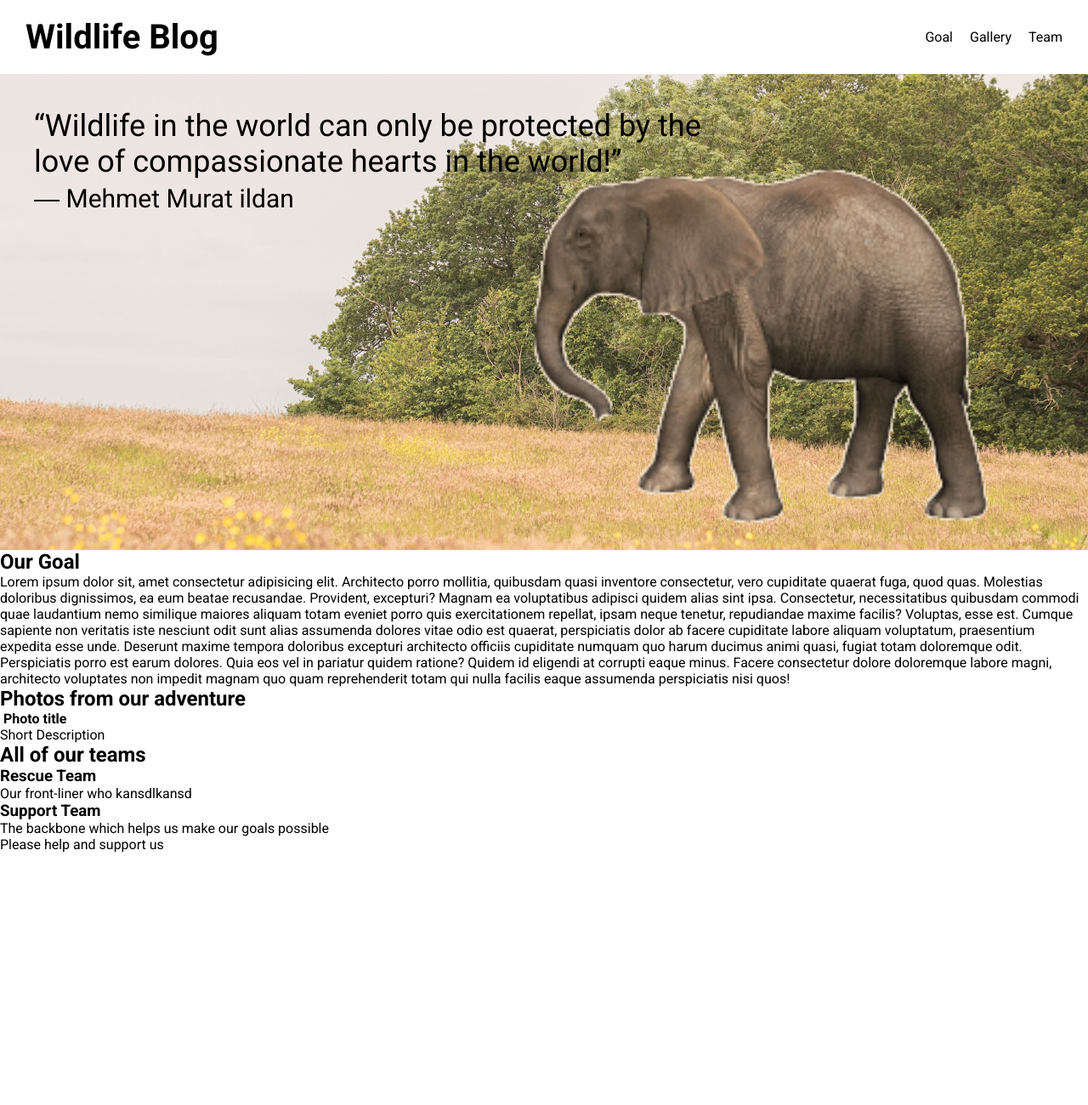
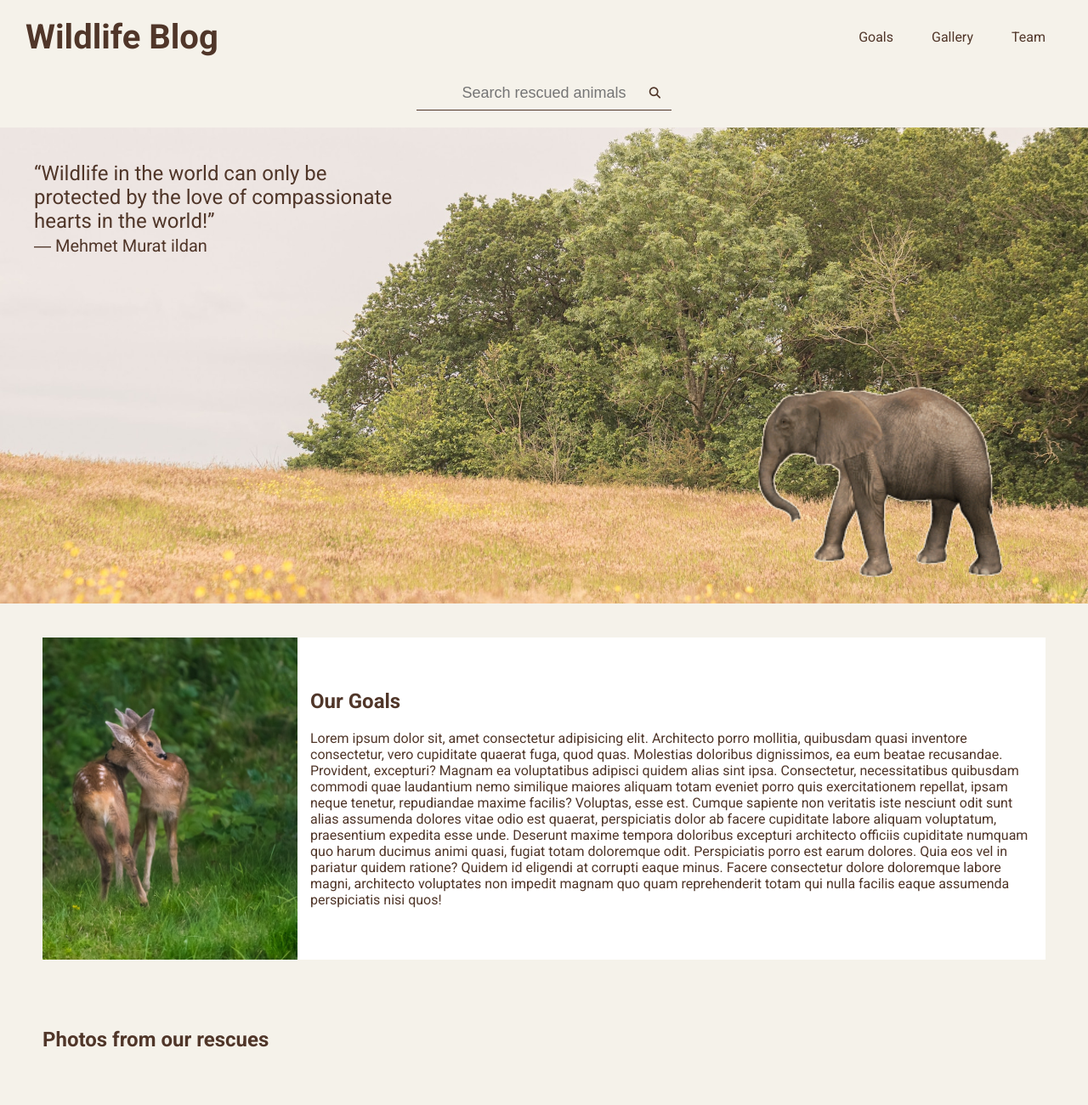
Before and after one commit to UtopicUnicorn995/wildlife-blog, a plain HTML site: page index.html in a window 1280 px wide. Shown: the top 1300 px of the page at 85% size. Before the commit the page ends 1003 px from the top, so only its background shows below. Drawn offline with nearby package versions, Linux system fonts and the light colour scheme; no server answers.

Commit message:
wildlife-blog: added simple js and css

```diff
--- a/index.html
+++ b/index.html
@@ -13,7 +13,7 @@
             <h1>Wildlife Blog</h1>
             <ul>
                 <li>
-                    Goal
+                    Goals
                 </li>
                 <li>
                     Gallery
@@ -25,6 +25,11 @@
         </nav>
     </header>
     <main>
+        <form>
+            <input class="kv-input" type="text" name="" id="" placeholder="Search rescued animals">
+            <button class="btn-search"><i class="fa fa-search"></i></button>
+        </form>
+
         <section id="keyVisual">
             <div class="quote-container">
                 <div class="quote">
@@ -37,8 +42,11 @@
         </section>
 
         <section id="goal">
+            <div class="goal-container">
+                <img class="goal-img" src="./assets/img2.jpg" alt="">
+                <div class="goals-content">
                     <h2>
-                Our Goal
+                        Our Goals
                     </h2>
                     <p>
                         Lorem ipsum dolor sit, amet consectetur adipisicing elit. Architecto porro mollitia, quibusdam quasi inventore consectetur, vero cupiditate quaerat fuga, quod quas. Molestias doloribus dignissimos, ea eum beatae recusandae. Provident, excepturi?
@@ -47,16 +55,19 @@
                         Deserunt maxime tempora doloribus excepturi architecto officiis cupiditate numquam quo harum ducimus animi quasi, fugiat totam doloremque odit. Perspiciatis porro est earum dolores. Quia eos vel in pariatur quidem ratione?
                         Quidem id eligendi at corrupti eaque minus. Facere consectetur dolore doloremque labore magni, architecto voluptates non impedit magnam quo quam reprehenderit totam qui nulla facilis eaque assumenda perspiciatis nisi quos!
                     </p>
+                </div>
+            </div>
+
         </section>
 
         <section id="gallery">
-            <h2>Photos from our adventure</h2>
+            <h2>Photos from our rescues</h2>
             <div class="images-container">
-                <div class="image-container">
+                <!-- <div class="image-container">
                     <img src="" alt="">
                     <strong>Photo title</strong>
                     <p>Short Description</p>
-                </div>
+                </div> -->
             </div>
         </section>
 
@@ -81,5 +92,7 @@
             </li>
         </ul>
     </footer>
+    <script src="https://cdnjs.cloudflare.com/ajax/libs/axios/1.4.0/axios.min.js" integrity="sha512-uMtXmF28A2Ab/JJO2t/vYhlaa/3ahUOgj1Zf27M5rOo8/+fcTUVH0/E0ll68njmjrLqOBjXM3V9NiPFL5ywWPQ==" crossorigin="anonymous" referrerpolicy="no-referrer"></script>
+    <script src="script.js"></script>
 </body>
 </html>
--- /dev/null
+++ b/script.js
@@ -0,0 +1,31 @@
+const image_container = document.querySelector('.images-container')
+
+
+const ANIMAL_API = 'https://api.animality.xyz/all/'
+
+const animal_list = ['cat', 'dog', 'bird', 'panda', 'redpanda', 'koala', 'whale', 'dolphin', 'kangaroo', 'frog', 'duck', 'penguin', 'axolotl', 'bear']
+
+animal_list.forEach(animal => getItem(animal))
+
+
+async function getItem(item){
+    try{
+        const {data} = await axios(ANIMAL_API + item)
+        img_data = document.createElement('div')
+        img_data.classList.add('image-container')
+        img_data.innerHTML = `
+                    <img src="${data.link}" alt="">
+                    <div class='image-container-text'>
+                    <strong>${data.animal}</strong>
+                    <p>${data.fact}</p>
+                    </div>
+        `
+        image_container.appendChild(img_data)
+    }
+    catch(err){
+        console.log('shit')
+
+    }
+}
+
+getItem()
--- a/style.css
+++ b/style.css
@@ -8,6 +8,8 @@
 
 body{
     font-family: 'Roboto', sans-serif;
+    background-color: #f5f2ea;
+    color: #503629;
 }
 
 h1{
@@ -19,12 +21,71 @@ header nav{
     justify-content: space-between;
     align-items: center;
     padding: 20px 30px;
+    position: fixed;
+    width: 100%;
+    top: 0;
+    z-index: 2;
+    background-color: #f5f2ea;
 }
 
 header nav ul{
     list-style-type: none;
     display: flex;
-    column-gap: 20px;
+    gap: 5px;
+
+}
+
+header nav ul li{
+    cursor: pointer;
+    transition: box-shadow 0.8s ease;
+    text-align: center;
+    padding: 8px 20px;
+}
+
+header nav ul li:hover{
+    box-shadow: 0 0 10px rgba(0, 0, 0, 0.3);
+}
+
+form{
+    max-width: 300px;
+    margin: 0 auto;
+    display: block;
+    font-size: 32px;
+    position: relative;
+    height: 40px;
+    margin-top: 90px;
+    margin-bottom: 20px;
+    border-bottom: 1px solid #503629;
+}
+
+button{
+    cursor: pointer;
+}
+
+.kv-input{
+    height: 100%;
+    width: 100%;
+    text-align: center;
+    border: none;
+    display: block;
+    background-color: #f5f2ea;
+    color: #503629;
+    font-size: 18px;
+}
+
+.kv-input:focus{
+    outline: none;
+}
+
+.btn-search{
+    position: absolute;
+    width: 39px;
+    height: 39px;
+    right: 0;
+    top: 0;
+    border: none;
+    background-color: #f5f2ea;
+    color: #503629;
 }
 
 #keyVisual{
@@ -42,13 +103,64 @@ header nav ul{
     position: absolute;
     right: 20px;
     bottom: 30px;
-    width: 650px;
+    width: 350px;
     animation: walking 10s linear infinite;
 }
 
 .quote-container{
-    font-size: 36px;
-    max-width: 800px;
+    font-size: 24px;
+    max-width: 450px;
+}
+
+section{
+    padding: 40px 50px;
+}
+
+.goal-container{
+    display: flex;
+    justify-content: flex-start;
+    background-color: #fff;
+}
+
+.goal-img{
+    width: 100%;
+    max-width: 300px;
+    height: 100%;
+    background-size: cover;
+}
+
+.goals-content{
+    display: flex;
+    justify-content: center;
+    align-items: flex-start;
+    flex-direction: column;
+    padding: 15px;
+}
+h2{
+    margin-bottom: 20px;
+}
+
+.images-container{
+    display: flex;
+    flex-wrap: wrap;
+    gap: 20px;
+}
+
+.image-container{
+    max-width: 300px;
+    background-color: #fff;
+    display: flex;
+    flex-direction: column;
+    justify-content: flex-start;
+    align-items: center;
+}
+
+.image-container img{
+    width: 100%;
+}
+
+.image-container-text{
+    padding: 15px;
 }
 
 @keyframes walking {
@@ -56,3 +168,17 @@ header nav ul{
         right: 140px;
     }
 }
+
+@media (max-width: 750px) {
+    section{
+        padding: 40px 10px;
+    }
+    .goal-container{
+        flex-direction: column;
+        align-items: center;
+    }
+    .goals-content h2{
+        text-align: center;
+        width: 100%;
+    }
+}
```
Also changed, not shown: assets/img2.jpg (added). Lines whose indentation alone changed are shown as unchanged.
